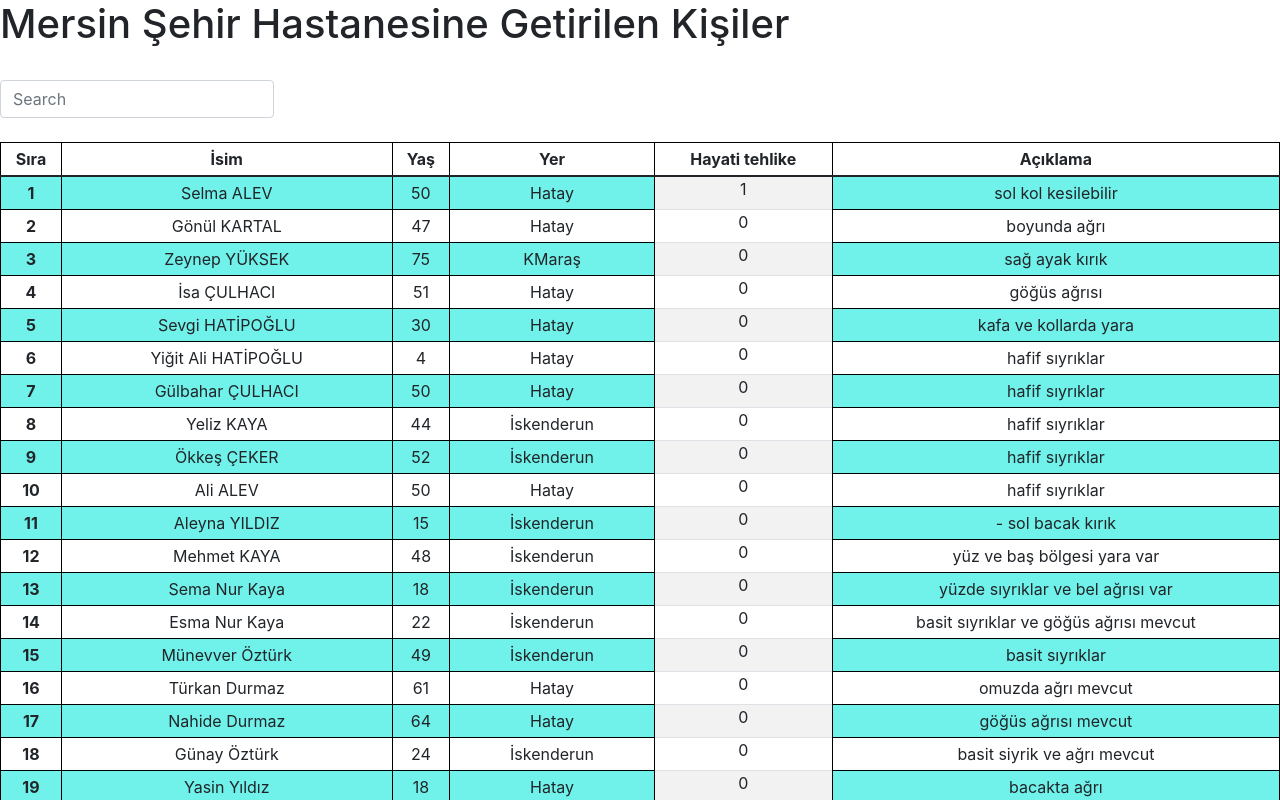
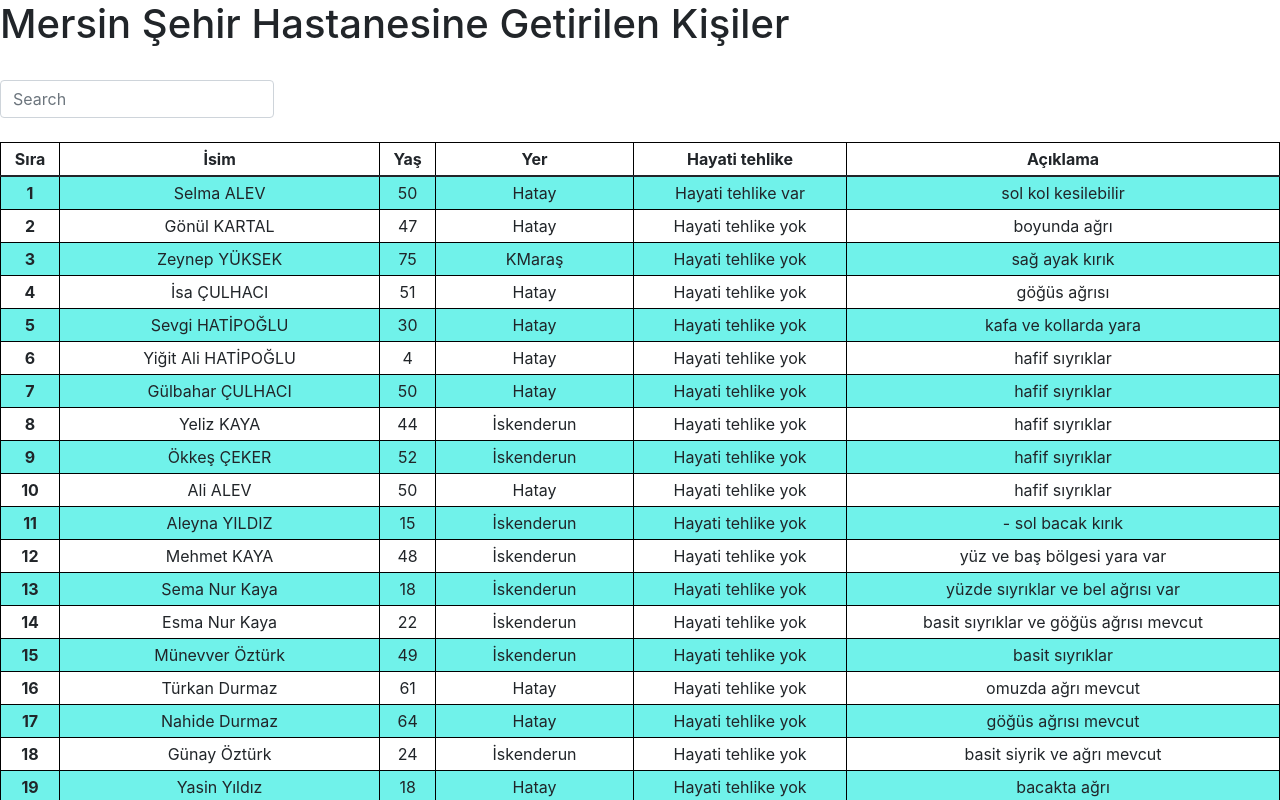
Before and after one commit to rasitozgun/deprem-hastane-data, a React (Create React App) app: page / in a window 1280 px wide. Shown: the top 800 px of the page. Built offline with nearby package versions, Linux system fonts and the light colour scheme.

Commit message:
Update App.jsx

```diff
--- a/src/App.jsx
+++ b/src/App.jsx
@@ -74,11 +74,9 @@ function App() {
               <td>{d["yas"]}</td>
               <td>{d["yer"]}</td>
               {d["ht"] ? (
-                1
-              ) : <td>Hayati tehlike var</td> ? (
-                0
-              ) : <td>Hayati tehlike yok</td> ? null : (
-                <td></td>
+                <td>Hayati tehlike var</td>
+              ) : (
+                <td>Hayati tehlike yok</td>
               )}
               <td>{d["detay"]}</td>
             </tr>
```
